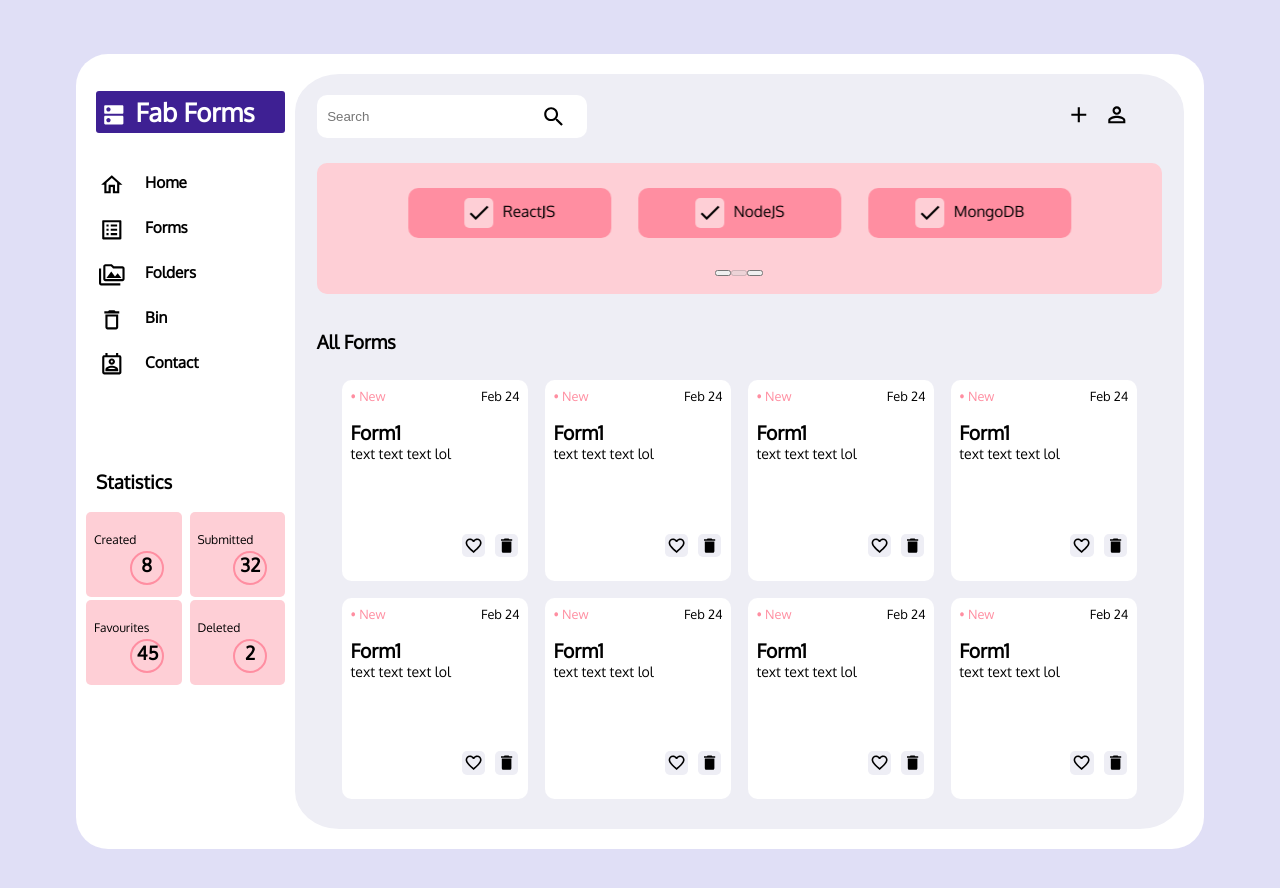
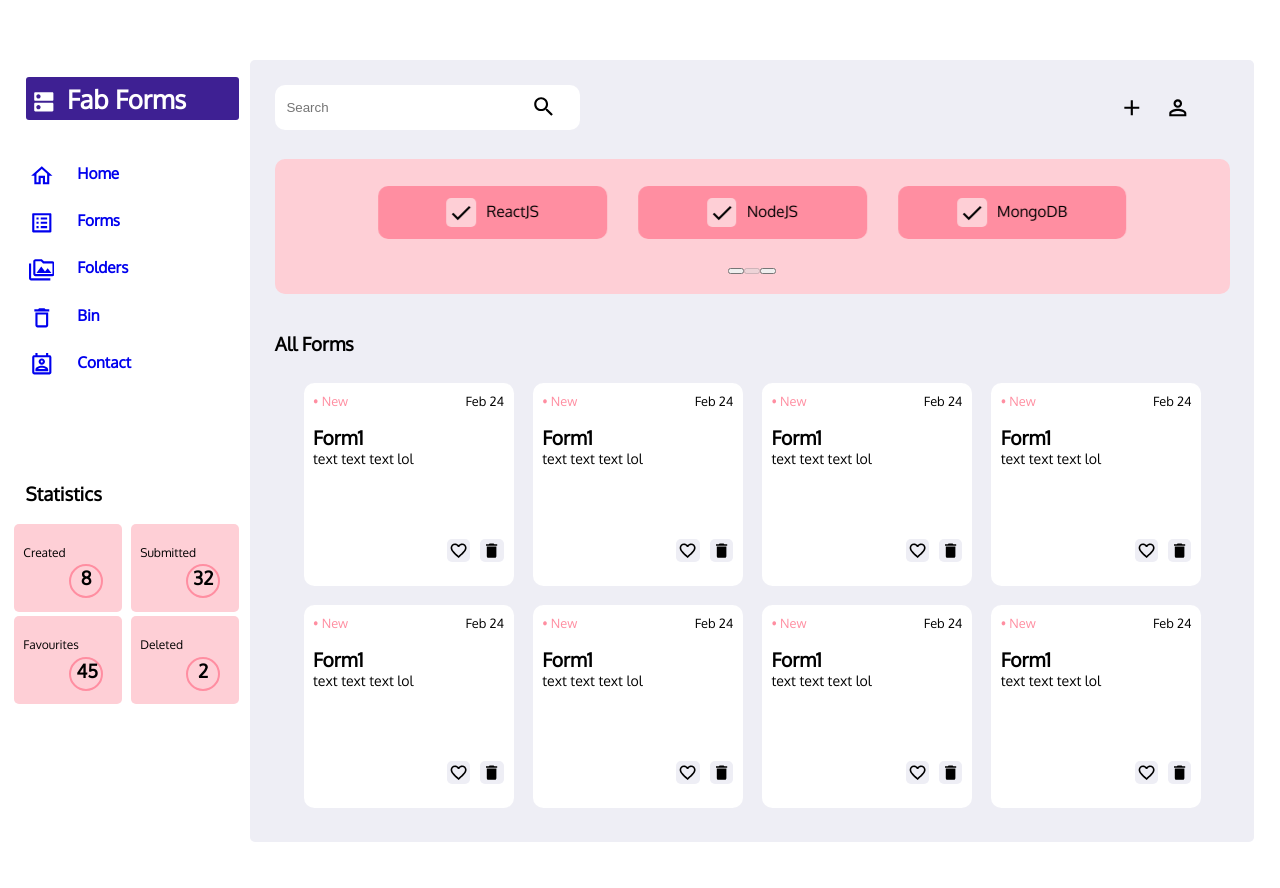
Before and after one commit to AviroopNandy/Google-Forms-Clone, a React (Create React App) app: page / in a window 1280 px wide. Shown: the top 888 px of the page. Built offline with nearby package versions, Linux system fonts and the light colour scheme.

Commit message:
css changes

```diff
--- a/src/App.css
+++ b/src/App.css
@@ -20,7 +20,7 @@
   display:flex;
   justify-content: center;
   align-items: center;
-  background:var(--purpleLight);
+  /* background:var(--purpleLight); */
   font-family: 'Oxygen', sans-serif;
 }
 
--- a/src/components/LoginApp/LoginApp.module.css
+++ b/src/components/LoginApp/LoginApp.module.css
@@ -23,8 +23,8 @@
 .rootContainer {
     width: 80vw;
     min-height: 80vh;
-    background:var(--whiteLightThree);
-    border-radius: 25px;
+    /* background:var(--purpleDark); */
+    /* border-radius: 25px; */
     /* background: linear-gradient(90deg, var(--purpleDark) 50%, var(--purpleLight) 50%); */
     display: flex;
     flex-direction: row;
@@ -40,7 +40,7 @@
     justify-content: center;
     flex-direction: column;
     align-items: center;
-    border-radius: 25px;
+    /* border-radius: 25px; */
 }
 .sub1>h1{
     width:60%;
@@ -56,16 +56,22 @@
     padding:2%;
     border-radius: 5px;
     margin:2%;
-    color:var(--pinkTwo)
+    color:var(--pinkTwo);
+    transition:all 0.5s ease;
+}
+.sub1>div:hover{
+    transform: scale(1.01);
 }
 .sub2{
     width:60%;
     height:80vh;
-    background:var(--whiteLightThree);
+    /* background:var(--whiteLightThree); */
     display:flex;
     justify-content: center;
     flex-direction: column;
     align-items: center;
+    /* border-top-right-radius: 15px;
+    border-bottom-right-radius: 15px; */
 }
 .boxController {
     visibility: visible;
--- a/src/components/SideContainer/SideContainer.js
+++ b/src/components/SideContainer/SideContainer.js
@@ -17,7 +17,7 @@
 import React from 'react';
 import styles from './SideContainer.module.css';
 import Contact from '../../containers/Contact-Us/Contact-us';
-import { Redirect } from 'react-router-dom';
+import { Link, Redirect } from 'react-router-dom';
 
 import DnsIcon from '@material-ui/icons/Dns';
 import ListAltOutlinedIcon from '@material-ui/icons/ListAlt';
@@ -28,7 +28,6 @@
 
 export default function SideContainer() {
         function contactRedirect(){
-        return
             <Redirect to='/contact' />
 
     }
@@ -36,11 +35,11 @@
         <div className={styles.sideContainer}>
         <h1><DnsIcon />Fab Forms</h1>
         <ul>
-            <li><HomeOutlinedIcon className={styles.sideIcons}/><h4>Home</h4></li>
-            <li><ListAltOutlinedIcon className={styles.sideIcons}/><h4>Forms</h4></li>
-            <li><PermMediaOutlinedIcon className={styles.sideIcons}/><h4>Folders</h4></li>
-            <li><DeleteOutlinedIcon className={styles.sideIcons}/><h4>Bin</h4></li>
-            <li onClick={()=>{return contactRedirect()}}><PermContactCalendarOutlinedIcon className={styles.sideIcons}/><h4>Contact</h4></li>
+            <Link to="/" style={{textDecoration:"none"}}><li><HomeOutlinedIcon className={styles.sideIcons}/><h4>Home</h4></li></Link>
+            <Link to="/" style={{textDecoration:"none"}}><li><ListAltOutlinedIcon className={styles.sideIcons}/><h4>Forms</h4></li></Link>
+            <Link to="/" style={{textDecoration:"none"}}><li><PermMediaOutlinedIcon className={styles.sideIcons}/><h4>Folders</h4></li></Link>
+            <Link to="/" style={{textDecoration:"none"}}><li><DeleteOutlinedIcon className={styles.sideIcons}/><h4>Bin</h4></li></Link>
+            <Link to="/contact" style={{textDecoration:"none"}}><li><PermContactCalendarOutlinedIcon className={styles.sideIcons}/><h4>Contact</h4></li></Link>
         </ul>
         <div style={{marginTop:"45%"}}>
             <h3>Statistics</h3>
--- a/src/containers/Contact-Us/Contact-us.js
+++ b/src/containers/Contact-Us/Contact-us.js
@@ -45,7 +45,7 @@
             <React.Fragment>
                 <div className={styles.wrapper}>
                     <h1>Contact Us</h1>
-                    <p>Always happy to help!</p>
+                    <p>We will be happy to help!</p>
                 <div className={styles.container}>
                     <div className={styles.left}>
                         <div>
--- a/src/containers/Contact-Us/Contact-us.module.css
+++ b/src/containers/Contact-Us/Contact-us.module.css
@@ -7,6 +7,9 @@
 .wrapper>h1{
     margin:0;
     padding:0;
+    justify-content: flex-start;
+    padding-left:5px;
+    width:100%
 }
 .wrapper>p{
     margin:0;
@@ -14,6 +17,9 @@
     font-size:0.95vw;
     color:grey;
     margin-bottom:2%;
+    justify-content: flex-start;
+    width:100%;
+    padding-left:5px;
 }
 .container{
     height:80vh;
@@ -22,7 +28,7 @@
     display:flex;
     justify-content: center;
     align-items: center;
-    background:var(--whiteLight);
+    background:var(--purpleDark);
     padding:10px;
     border-radius: 25px;
 }
@@ -83,6 +89,8 @@
     height:80vh;
     padding:2%;
     box-sizing: border-box;
+    border-top-right-radius: 15px;
+    border-bottom-right-radius: 15px;
 }
 .rightContainer{
     width:90%;
--- a/src/containers/Home/Home.module.css
+++ b/src/containers/Home/Home.module.css
@@ -1,29 +1,28 @@
 .wrapper{
     width:100vw;
-    height:120vh;
+    min-height:100vh;
     display:flex;
     justify-content: center;
     align-items: center;
     /* padding:2%; */
 }
 .container{
-    width:85%;
-    /* min-height:100vh; */
-    margin:auto;
+    width:100%;
+    height:100%;
     background:var(--whiteLight);
-    border-radius:2rem;
-    padding:20px;
+    /* padding:20px; */
     display:flex;
     flex-direction:row;
     justify-content: space-between;
     /* justify-content: center; */
     margin-top:10%;
     margin-bottom:2%;
+    padding:2%;
 }
 .mainContainer{
     background:var(--whiteLightTwo);
     width:85%;
-    border-radius: 5%;
+    border-radius: 5px;
     padding:2%;
     display:flex;
     flex-direction:column;
@@ -54,16 +53,21 @@
 }
 .profile{
     background:transparent;
-    height: 3vw;
-    width: 3vw;
+    /* height: 3vw;
+    width: 3vw; */
     border-radius: 50%;
-    display: inline-block;
     display:flex;
+    padding:10px;
     justify-content: center;
     align-items: center;
+    transition:all 0.5s ease;
 }
 .profile:hover{
     background:var(--purpleDark);
+}
+.profile>svg:hover{
+    color:var(--purpleLight)
+
 }
 .formsContainer{
     display:flex;
```
